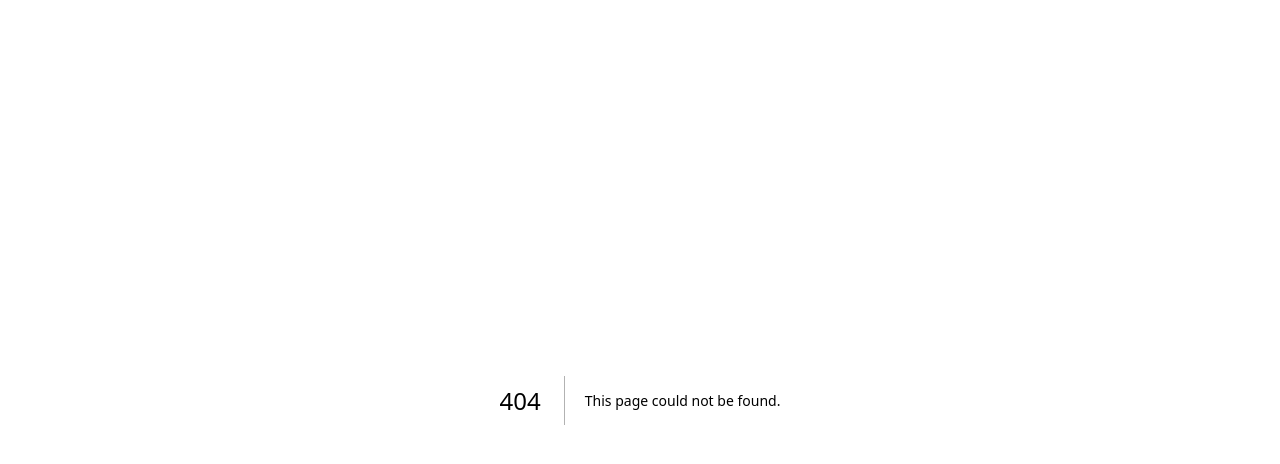
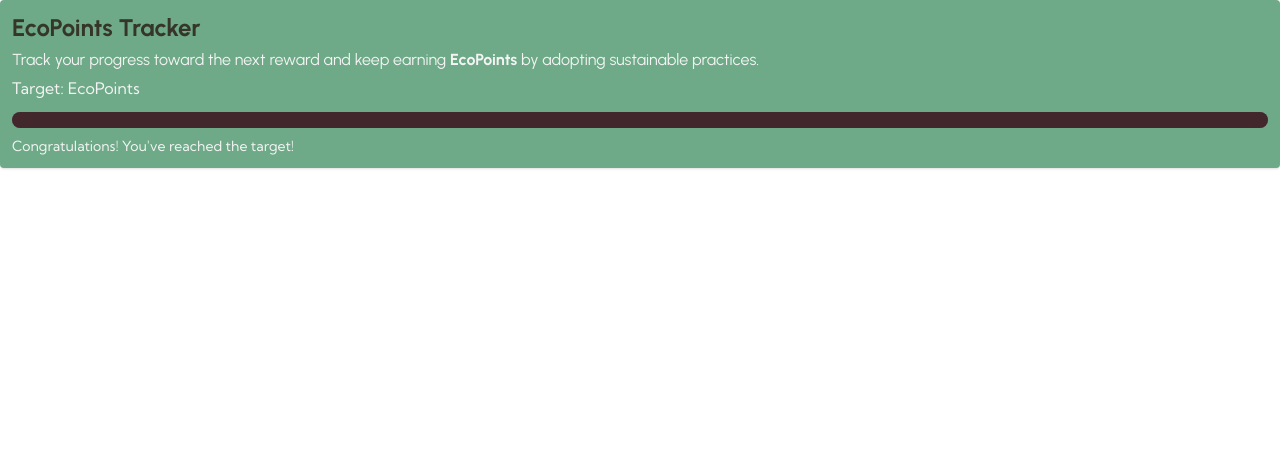
Before and after one commit to fromjyce/EcoChain, a Next.js app in the folder frontend/: page /dashboard/ecopoints in a window 1280 px wide. Before the commit this address had no page. Shown: the top 464 px of the page. Built offline with nearby package versions, Linux system fonts and the light colour scheme.

Commit message:
added eco points

```diff
--- /dev/null
+++ b/frontend/pages/dashboard/ecopoints.js
@@ -0,0 +1,30 @@
+const EcoPointsTracker = ({ currentPoints, nextTarget }) => {
+    const progressPercentage = Math.min((currentPoints / nextTarget) * 100, 100);
+    const remainingPoints = nextTarget - currentPoints;
+
+    return (
+      <div className="bg-[#6eaa88] p-3 rounded shadow">
+            <h2 className="text-2xl font-bold urbanist text-[#363529] mb-1">EcoPoints Tracker</h2>
+        <p className="text-base urbanist text-[#f4f4f4] mb-1">
+          Track your progress toward the next reward and keep earning <strong>EcoPoints</strong> by adopting sustainable practices.
+        </p>
+            <p className="text-4xl font-semibold text-[#42282c] kanit">{currentPoints}</p>
+        <p className="text-base text-[#f4f4f4] kumbh_sans">
+          Target: {nextTarget} EcoPoints
+        </p>
+        <div className="mt-3 bg-[#7b696b] rounded-full h-4">
+          <div
+                className="bg-[#42282c] h-4 rounded-full"
+            style={{ width: `${progressPercentage}%` }}
+          ></div>
+        </div>
+        <p className="text-sm text-[#f4f4f4] mt-2 kumbh_sans">
+          {remainingPoints > 0
+            ? `${remainingPoints} points to unlock your next reward!`
+            : `Congratulations! You've reached the target!`}
+        </p>
+      </div>
+    );
+  };
+
+  export default EcoPointsTracker;
```
